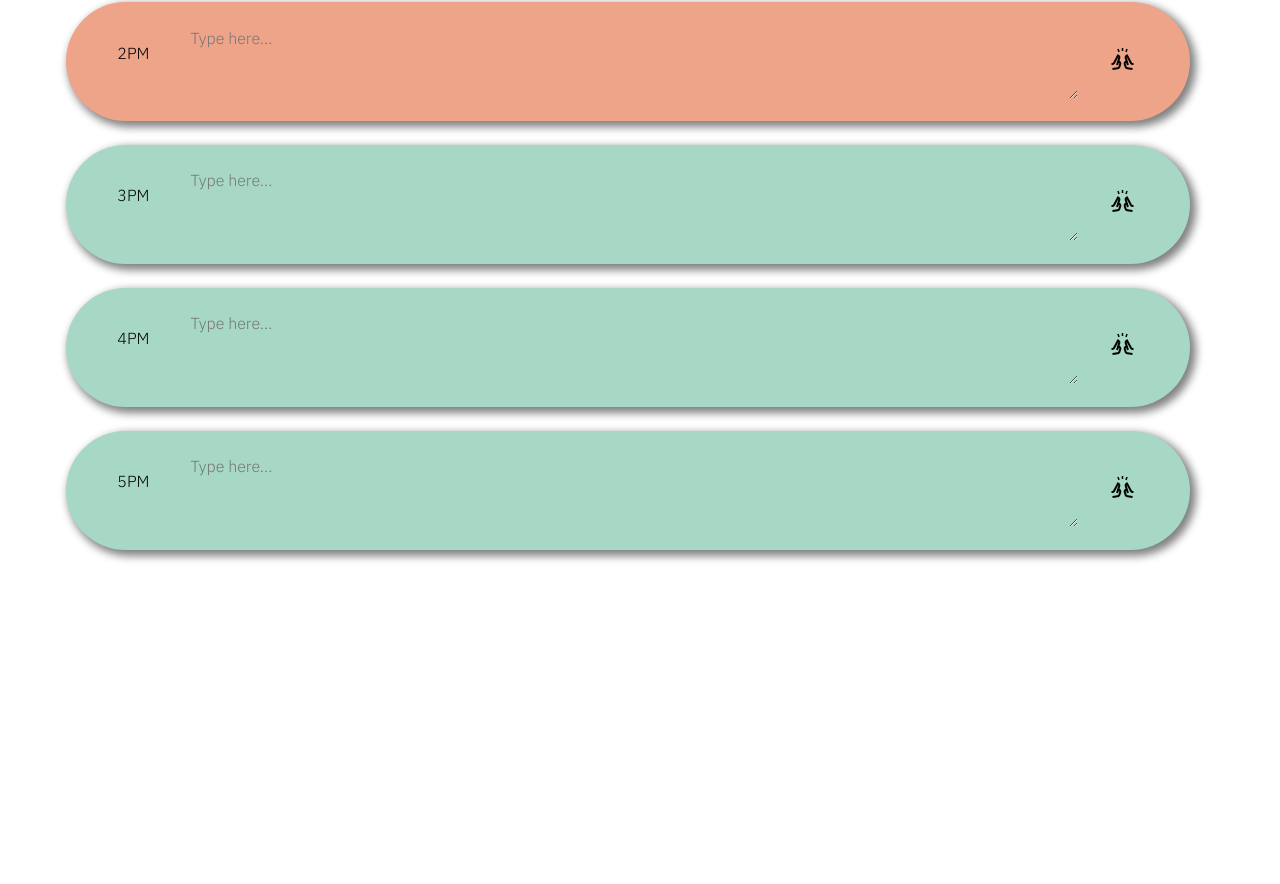
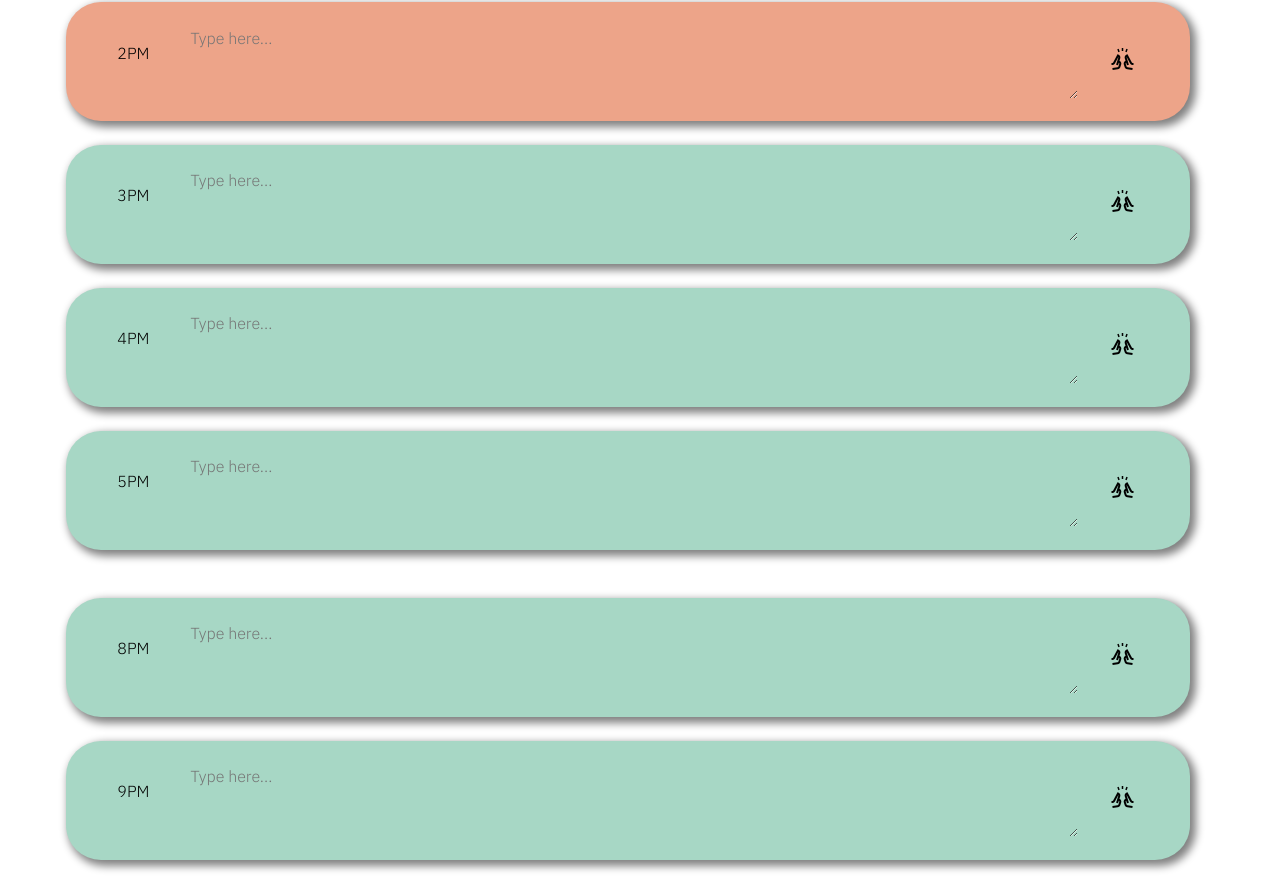
Before and after one commit to jmlouf/joes-daily-planner, a plain HTML site: page index.html in a window 1280 px wide. Shown: the part 949-1833 px from the top of the page. Before the commit the page ends 1547 px from the top, so only its background shows below. Drawn offline with nearby package versions, Linux system fonts and the light colour scheme.

Commit message:
Added auto update feature.

```diff
--- a/assets/css/style.css
+++ b/assets/css/style.css
@@ -40,7 +40,7 @@ time-block. */
 
 /* Rounded out the edges for style. */
 .time-block {
-    border-radius: 100px;
+    border-radius: 35px;
     height: auto;
 }
 
@@ -73,10 +73,8 @@ time-block. */
 }
 
 .saveBtn {
-    border-top-right-radius: 100px;
-    border-bottom-right-radius: 100px;
-    border-bottom-left-radius: 100px;
-    border-top-left-radius: 100px;
+    border-top-right-radius: 20px;
+    border-bottom-right-radius: 20px;
     background-color: #ffffff00;
     color: rgb(0, 0, 0);
 }
--- a/assets/js/script.js
+++ b/assets/js/script.js
@@ -3,17 +3,15 @@ $(function() {
     // Using jQuery to select all .saveBtn elements and store them in variable.
     var saveBtn = $(".saveBtn");
 
-    // Get the current date and format using DayJS.
+    // Get the current date and format with DayJS.
     var now = dayjs();
     var currentDay = now.format('dddd, MMMM D, YYYY');
 
     // Display the current reformatted date.
     $('#current-day').text(currentDay);
 
-    // Get the current hour using DayJS.
-    var currentHour = dayjs().hour();
 
-
+    // Function to match colors with corresponding time-blocks.
     function colorCode() {
 
         // Loop through each time-block hour
@@ -22,6 +20,12 @@ $(function() {
             // Parse through each time-block hour to receive the hour and compare
             // it to the cuurent hour.
             var timeblockHour = parseInt($(this).attr("id").split("hour-")[1]);
+
+            // Get the current hour with DayJS.
+            var currentHour = dayjs().hour();
+
+            console.log(timeblockHour);
+            console.log(currentHour);
 
             // Add/remove class depending on the time-block hour compared to the
             // current hour comparison.
@@ -79,4 +83,7 @@ $(function() {
     loadSavedText();
     colorCode();
 
+    // Calls the colorCode function every second.
+    setInterval(colorCode, 1000);
+
 });
--- a/index.html
+++ b/index.html
@@ -148,6 +148,27 @@
         </button>
       </div><br><br>
 
+      <div id="hour-20" class="row time-block">
+        <div class="col-2 col-md-1 hour text-center py-3">8PM</div>
+        <textarea placeholder="Type here..." class="col-8 col-md-10 input" rows="3"></textarea>
+        <button class="btn saveBtn col-2 col-md-1" aria-label="save">
+          <span class="material-symbols-outlined">
+            cheer
+          </span>
+        </button>
+      </div><br>
+
+      <div id="hour-21" class="row time-block">
+        <div class="col-2 col-md-1 hour text-center py-3">9PM</div>
+        <textarea placeholder="Type here..." class="col-8 col-md-10 input" rows="3"></textarea>
+        <button class="btn saveBtn col-2 col-md-1" aria-label="save">
+          <span class="material-symbols-outlined">
+            cheer
+          </span>
+        </button>
+      </div><br>
+
+
     <!-- jQuery and DayJS scripts. -->
     <script src="https://code.jquery.com/jquery-3.4.1.min.js"></script>
     <script
```
